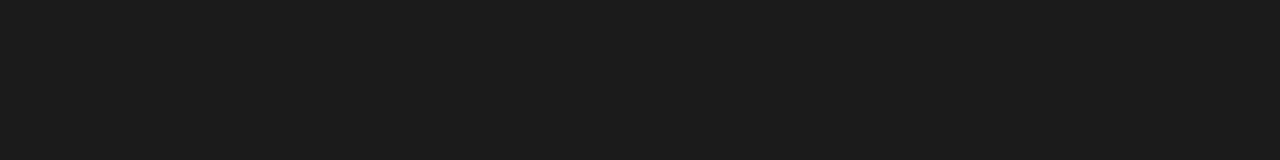
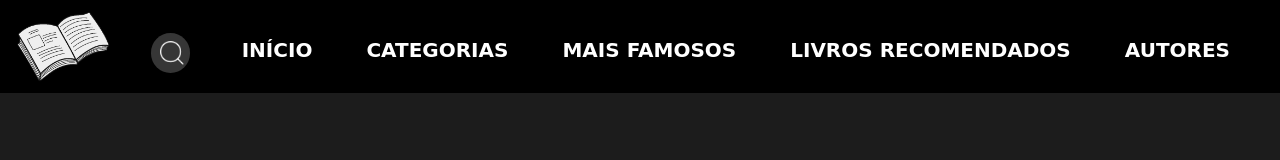
Before and after one commit to ketlynGKR/site, a plain HTML site: page livros.html in a window 1280 px wide. Drawn offline with Linux system fonts and the light colour scheme.

Commit message:
Atualizações

```diff
--- a/livro.css
+++ b/livro.css
@@ -1,3 +1,98 @@
 body {
 	background: #1C1C1C;
 }
+
+header {
+	background: black;
+}
+.caixa {
+	position: relative;
+	width: 100%;
+	margin: 0 auto;
+}
+
+.logo{
+	width: 10%;
+}
+
+nav {
+	position: absolute;
+	top: 40px;
+	right: 0;
+}
+
+ul li {
+	color: white;
+	display: inline;
+}
+
+li {
+	text-transform: uppercase;
+	font-family: 'Staatliches', cursive;
+	margin-right: 50px;
+	font-weight: bold;
+	font-size: 20px;
+}
+
+.barra-pesquisa{
+	position: absolute;
+	margin-right: 105%;
+	top: -7px;
+	right: 0;
+	background: #363636;
+	height: 30px;
+	padding: 5px;
+	border-radius: 40px;
+	display: flex;
+	justify-content: space-between;
+	align-items: center;
+}
+
+.lupa{
+	display: flex;
+	justify-content: center;
+	align-items: center;
+	cursor: pointer;
+}
+
+.pesquisar{
+	background: none;
+	border: 0;
+	outline: 0;
+	font-size: 16px;
+	width: 0;
+	transition: 0.4s;
+}
+
+.lupawhite{
+	width: 25px;
+}
+
+.lupablack{
+	display: none;
+	width: 25px;
+}
+
+.barra-pesquisa:hover > .pesquisar {
+	width: 320px;
+	padding-left: 30px;
+}
+
+.barra-pesquisa:hover > .lupa{
+	background: white;
+	height: 30px;
+	width: 30px;
+	border-radius: 40px;
+}
+
+.barra-pesquisa:hover > .lupa .lupawhite{
+	display: none;
+}
+
+.barra-pesquisa:hover > .lupa .lupablack{
+	display: block;
+}
+
+.barra-pesquisa:hover{
+	background: white;
+}
--- a/livros.html
+++ b/livros.html
@@ -3,8 +3,33 @@
 		<head lang="pt-br">
 			<meta charset="utf-8">
 			<title>Recomendações de livros</title>
+				<link rel="stylesheet" href="reset.css">
 				<link rel="stylesheet" href="livro.css">
 		</head>
+
 		<body>
+			<header>
+				<div class="caixa">
+						<img class="logo" src="logo.jpeg.png">
+						<nav>
+								<ul>
+									<li>Início</li>
+									<li>categorias</li>
+									<li>Mais famosos</li>
+									<li>Livros recomendados</li>
+									<li>Autores</li>
+								</ul>
 
+						<div class="barra-pesquisa">
+							<input type="text" class="pesquisar" placeholder="Pesquisar">
+							<a class="lupa">
+								<img class="lupablack" src="search.png" alt="">
+								<img class="lupawhite" src="search.white.png" alt="">
+							</a>
+						</div>
+					</nav>
+				</div>
+
+			</header>
 		</body>
+	</html>
--- /dev/null
+++ b/reset.css
@@ -0,0 +1,48 @@
+/* http://meyerweb.com/eric/tools/css/reset/
+   v2.0 | 20110126
+   License: none (public domain)
+*/
+
+html, body, div, span, applet, object, iframe,
+h1, h2, h3, h4, h5, h6, p, blockquote, pre,
+a, abbr, acronym, address, big, cite, code,
+del, dfn, em, img, ins, kbd, q, s, samp,
+small, strike, strong, sub, sup, tt, var,
+b, u, i, center,
+dl, dt, dd, ol, ul, li,
+fieldset, form, label, legend,
+table, caption, tbody, tfoot, thead, tr, th, td,
+article, aside, canvas, details, embed,
+figure, figcaption, footer, header, hgroup,
+menu, nav, output, ruby, section, summary,
+time, mark, audio, video {
+	margin: 0;
+	padding: 0;
+	border: 0;
+	font-size: 100%;
+	font: inherit;
+	vertical-align: baseline;
+}
+/* HTML5 display-role reset for older browsers */
+article, aside, details, figcaption, figure,
+footer, header, hgroup, menu, nav, section {
+	display: block;
+}
+body {
+	line-height: 1;
+}
+ol, ul {
+	list-style: none;
+}
+blockquote, q {
+	quotes: none;
+}
+blockquote:before, blockquote:after,
+q:before, q:after {
+	content: '';
+	content: none;
+}
+table {
+	border-collapse: collapse;
+	border-spacing: 0;
+}
--- a/style.css
+++ b/style.css
@@ -16,13 +16,12 @@ h1 {
 	font-size: 60px;
 	text-decoration-line : underline overline ;
 }
-p{
+p {
 	color: #E8E8E8 ;
 	margin-top: 6%;
 	font-family: 'Sniglet', cursive;
 	font-size: 20px;
 }
-
 .button{
 	font-family: 'Sniglet', cursive;
 	font-size: 20px;
```
Also changed, not shown: index.html (+6 -3 lines), search.png (added), search.white.png (added).
